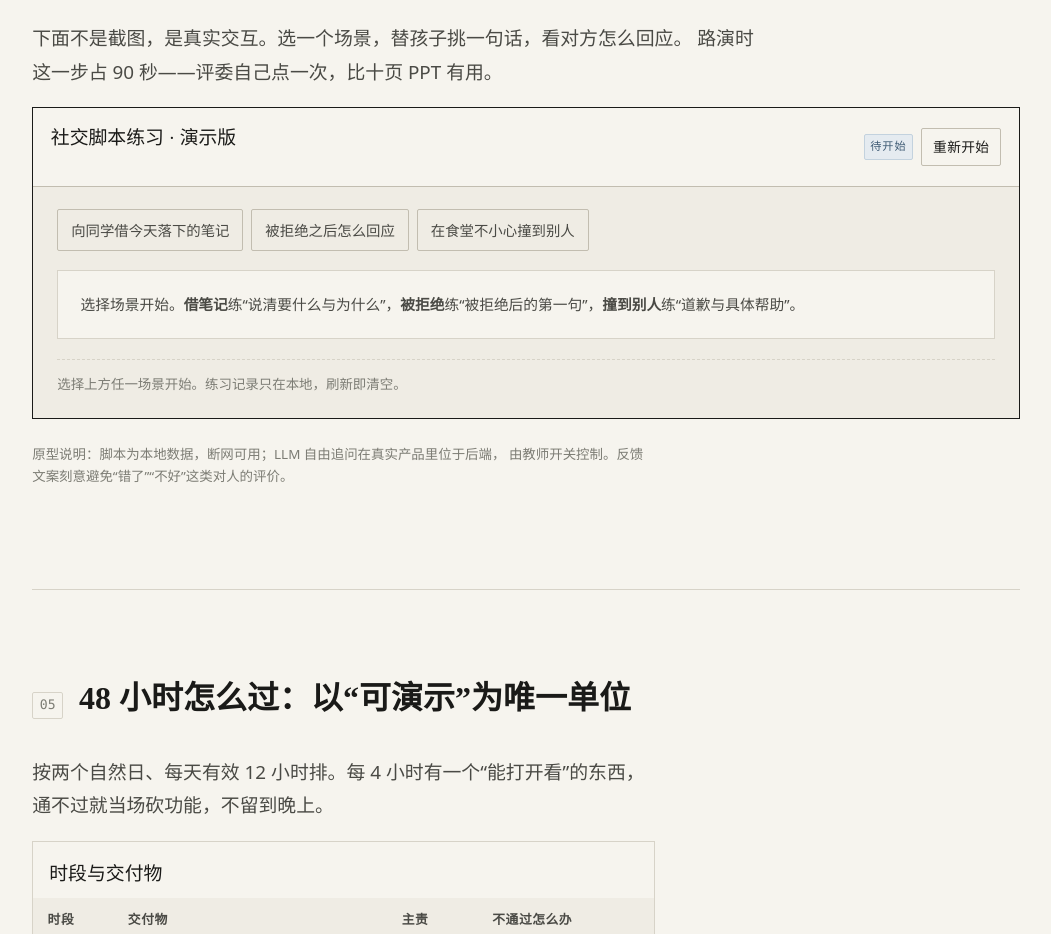
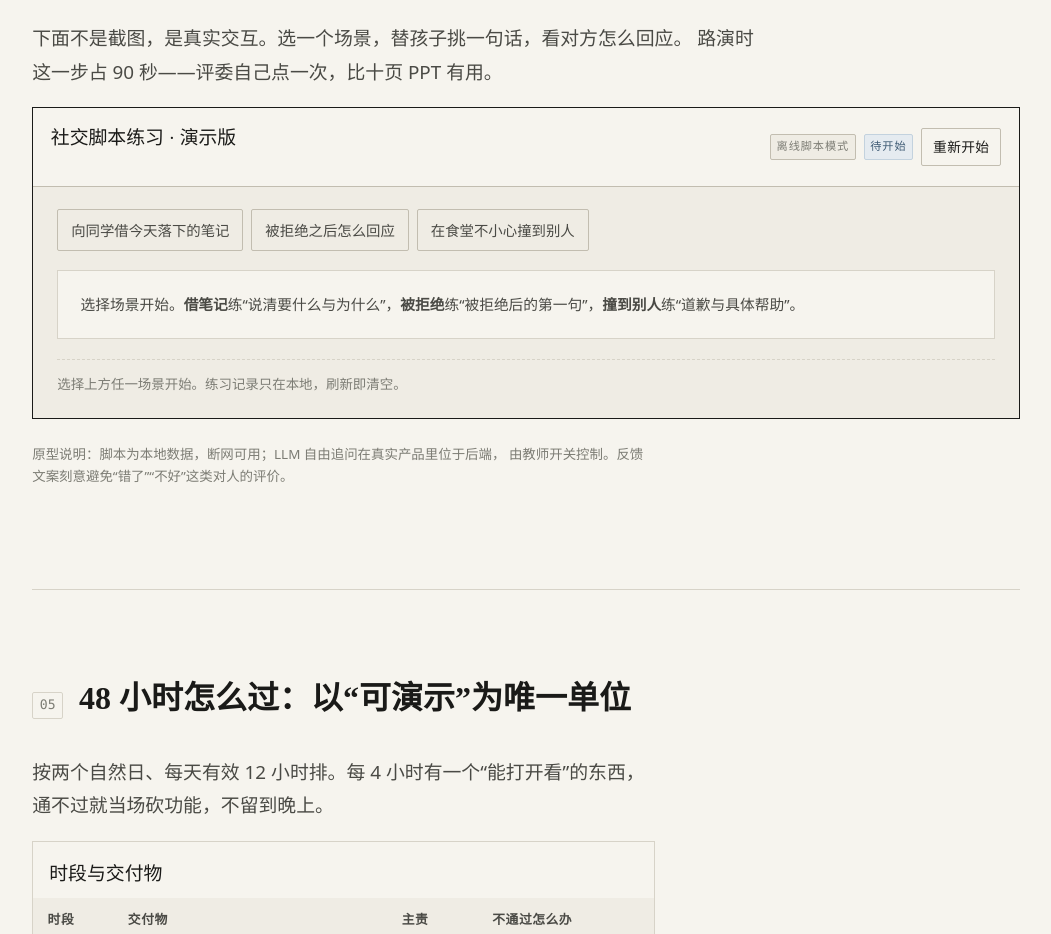
Before and after one commit to Ivan666jjj/xingqiao, a plain HTML site: page index.html in a window 1280 px wide. Shown: the part 6441-7375 px from the top of the page, without its empty margins (209-1260 px from the left). Drawn offline with Linux system fonts and the light colour scheme; no server answers.

Commit message:
本地 ServBay 站点与 API 状态提示
- 新增 xingqiao.localhost 的 Apache 反代示例
- 原型工具条探测同源 API，离线时自动回落

```diff
--- a/index.html
+++ b/index.html
@@ -611,6 +611,7 @@ footer .col .h{font-family:var(--mono);font-size:.7rem;letter-spacing:.12em;
         <div class="proto-bar">
           <p class="name">社交脚本练习 · 演示版</p>
           <div class="btns" style="display:flex;gap:.5rem;align-items:center;flex-wrap:wrap">
+            <span class="chip no" id="api-state" title="正在检测同源 API">检查 API…</span>
             <span class="chip demo" id="proto-state">待开始</span>
             <button type="button" class="btn btn-ghost btn-sm" id="proto-reset">重新开始</button>
           </div>
@@ -1128,7 +1129,29 @@ const SCENES = [
 /* ================= 原型状态机 ================= */
 const el = (id)=>document.getElementById(id);
 const sceneList = el("scene-list"), stage = el("stage"), tally = el("tally"), stateChip = el("proto-state");
+const apiChip = el("api-state");
 let cur = null, turnIdx = 0, picks = [], done = false;
+
+/* 同源 API 探测：连上就标注，连不上不影响离线演示 */
+(async () => {
+  const ctrl = new AbortController();
+  const timer = setTimeout(() => ctrl.abort(), 1500);
+  try {
+    const r = await fetch("api/v1/scenes", {signal: ctrl.signal, headers: {Accept: "application/json"}});
+    clearTimeout(timer);
+    if (!r.ok) throw new Error("HTTP " + r.status);
+    const d = await r.json();
+    const n = (d.items || []).length;
+    apiChip.textContent = "本地 API 已连接 · " + n + " 个场景";
+    apiChip.className = "chip go";
+    apiChip.title = "原型对话仍使用内置脚本，避免断网演示失败；API 用于报名、记录与报告。";
+  } catch (e) {
+    clearTimeout(timer);
+    apiChip.textContent = "离线脚本模式";
+    apiChip.className = "chip no";
+    apiChip.title = "未检测到同源 /api；页面仍可完整演示。";
+  }
+})();
 
 function renderScenes(){
   sceneList.innerHTML = "";
```
Also changed, not shown: 星桥_黑客松计划书_20261121.html (+23 -0 lines), 2 other files.
